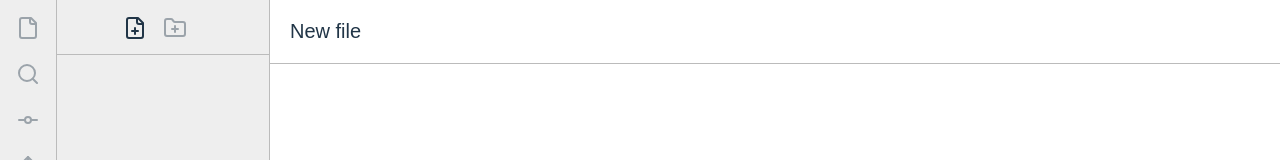
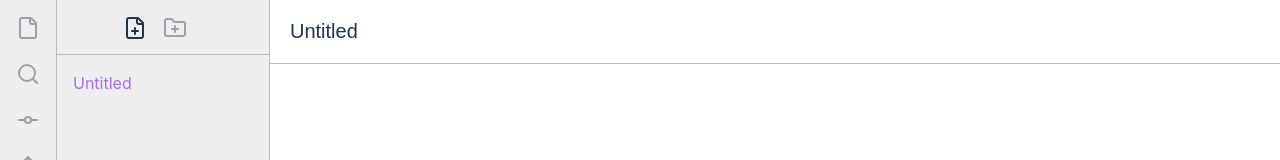
Before and after one commit to landwill/engrave, a React (Vite) app: page / in a window 1280 px wide. Both pictures are taken after a click on the element 135 px from the left and 31 px from the top of the page. Shown: the top 160 px of the page. Built offline with nearby package versions, Linux system fonts and the light colour scheme.

Commit message:
feat: ui reacts to state appropriately, as MobX intended

```diff
--- a/src/App.tsx
+++ b/src/App.tsx
@@ -1,11 +1,13 @@
 import { configure } from 'mobx'
-import { useEffect, useState } from 'react'
+import { CSSProperties, useEffect, useState } from 'react'
 import { DocumentSelectorAndEditor } from './components/DocumentSelectorAndEditor.tsx'
 import { LeftPanel } from './components/LeftPanel.tsx'
 import { IndexedDBContext } from './contexts/IndexedDBContext.tsx'
 import { setupIndexedDB } from './indexeddx/utils.ts'
 import { documentStore } from './stores/DocumentStore.ts'
 import { lazyDarkModeRetrieve, lazyErrorHandler } from './utils.ts'
+
+const DIV_STYLE: CSSProperties = { display: 'flex', flexDirection: 'row', height: '100%' }
 
 configure({
   enforceActions: 'always',
@@ -30,7 +32,7 @@ function App() {
   documentStore.setup(db)
 
   return <IndexedDBContext.Provider value={db}>
-    <div style={{ display: 'flex', flexDirection: 'row', height: '100%' }}>
+    <div style={DIV_STYLE}>
       <LeftPanel />
       <DocumentSelectorAndEditor />
     </div>
--- a/src/components/DocumentOperationsTopPanel.tsx
+++ b/src/components/DocumentOperationsTopPanel.tsx
@@ -1,14 +1,14 @@
 import { FilePlusIcon, FolderPlusIcon } from 'lucide-react'
-import { v4 as uuid } from 'uuid'
 import { documentStore } from '../stores/DocumentStore.ts'
 import { IconPanel } from './IconPanel.tsx'
+import { PanelIcon } from './IconPanelButton.tsx'
 
-const icons = [
+const icons: PanelIcon[] = [
   {
     buttonName: 'New file',
     Icon: FilePlusIcon,
     action: () => {
-      documentStore.selectedDocumentUuid = uuid()
+      documentStore.createAndSelectNewDocument()
     }
   }, {
     buttonName: 'New folder',
--- a/src/components/DocumentSelectorList.tsx
+++ b/src/components/DocumentSelectorList.tsx
@@ -23,7 +23,7 @@ export const DocumentSelectorList = observer(() => {
       documentIdentifiers.slice().sort((a, b) => b.lastModified - a.lastModified).map(document => {
         return <DocumentSelectorItem key={document.documentUuid}
                                      isActive={selectedDocumentUuid === document.documentUuid}
-                                     filename={document.documentTitle === '' ? 'New file' : document.documentTitle}
+                                     filename={document.documentTitle === '' ? 'Untitled' : document.documentTitle}
                                      onClick={() => {runInAction(() => {documentStore.selectedDocumentUuid = document.documentUuid})}} />
       })
     }
--- a/src/components/EditorTitlePanel.tsx
+++ b/src/components/EditorTitlePanel.tsx
@@ -2,7 +2,6 @@ import { runInAction } from 'mobx'
 import { observer } from 'mobx-react-lite'
 import React, { ChangeEventHandler } from 'react'
 import { COMMON_BORDER_STYLE } from '../consts.ts'
-import { DocumentDetail } from '../interfaces.ts'
 import { documentStore } from '../stores/DocumentStore.ts'
 
 interface EditorTitlePanelObserverProps {
@@ -12,11 +11,7 @@ interface EditorTitlePanelObserverProps {
 export const EditorTitlePanel = observer(({ editorBodyRef }: EditorTitlePanelObserverProps) => {
   const handleChange: ChangeEventHandler<HTMLInputElement> = (event) => {
     runInAction(() => {
-      if (documentStore.currentDocument) {
-        documentStore.renameCurrentDocument(event.target.value)
-      } else {
-        documentStore.createDocument({ documentUuid: documentStore.selectedDocumentUuid, documentTitle: event.target.value } as DocumentDetail)
-      }
+      documentStore.renameCurrentDocument(event.target.value)
     })
   }
   const handleKeyDown = (event: React.KeyboardEvent<HTMLDivElement>) => {
@@ -25,8 +20,7 @@ export const EditorTitlePanel = observer(({ editorBodyRef }: EditorTitlePanelObs
       editorBodyRef.current?.focus()
     }
   }
-
-  if (documentStore.currentDocument == null && !documentStore.selectedDocumentUuid) {
+  if (!documentStore.selectedDocumentUuid) {
     return <div>E04</div>
   }
 
@@ -40,7 +34,7 @@ export const EditorTitlePanel = observer(({ editorBodyRef }: EditorTitlePanelObs
       onKeyDown={handleKeyDown}
       suppressContentEditableWarning
       style={{ padding: '1em', border: 'none', borderBottom: COMMON_BORDER_STYLE, outline: 'none', fontSize: '1.25em', fontWeight: 500, backgroundColor: 'var(--background-color)', color: 'var(--color)' }}
-      value={documentStore.currentDocument?.documentTitle ?? 'New file'}
+      value={documentStore.currentDocument.documentTitle}
     />
   )
 })
--- a/src/stores/DocumentStore.ts
+++ b/src/stores/DocumentStore.ts
@@ -1,7 +1,10 @@
 import { makeAutoObservable, runInAction } from 'mobx'
+import { v4 as uuid } from 'uuid'
 import { getDocuments, putFileInStore } from '../indexeddx/utils.ts'
 import { DocumentDetail, DocumentIdentifier } from '../interfaces.ts'
 import { lazyErrorHandler } from '../utils.ts'
+
+const NEW_FILE_NAME = 'Untitled'
 
 export class DocumentStore {
   documentIdentifiers: DocumentIdentifier[] = []
@@ -38,27 +41,25 @@ export class DocumentStore {
 
   renameCurrentDocument(documentTitle: string) {
     if (this.idb == null) throw new Error('DocumentStore was not setup() properly.')
-    if (this.currentDocument) {
-      this.currentDocument.documentTitle = documentTitle
-      putFileInStore(this.currentDocument.documentUuid, documentTitle, this.idb)
-    } else {
-      throw new Error('E06')
-    }
+    this.currentDocument.documentTitle = documentTitle
+    putFileInStore(this.currentDocument.documentUuid, documentTitle, this.idb)
   }
 
-  createDocument(document: DocumentDetail) {
-    if (this.idb == null) throw new Error('DocumentStore was not setup() properly.')
-    this.documentIdentifiers.push({ ...document, lastModified: Date.now() } satisfies DocumentDetail)
-    putFileInStore(document.documentUuid, document.documentTitle, this.idb)
-  }
-
-  get currentDocument(): DocumentIdentifier | undefined {
-    return this.documentIdentifiers.find(document => document.documentUuid === this._selectedDocumentUuid)
+  get currentDocument(): DocumentIdentifier {
+    const document = this.documentIdentifiers.find(document => document.documentUuid === this._selectedDocumentUuid)
+    if (document == null) throw new Error('Unexpected scenario; document was found to have a nullish name.')
+    return document
   }
 
   get isNoDocumentSelected(): boolean {
     return this._selectedDocumentUuid == null
   }
+
+  createAndSelectNewDocument() {
+    const documentUuid = uuid()
+    this.documentIdentifiers.push({ documentUuid: documentUuid, documentTitle: NEW_FILE_NAME, lastModified: Date.now() } as DocumentIdentifier)
+    this.selectedDocumentUuid = documentUuid
+  }
 }
 
 export const documentStore = new DocumentStore()
```
